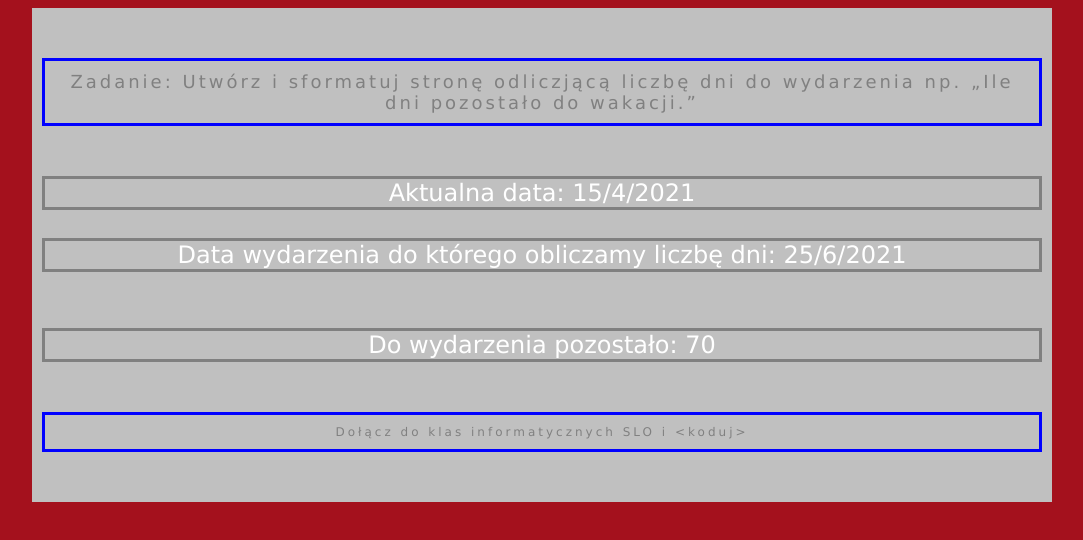
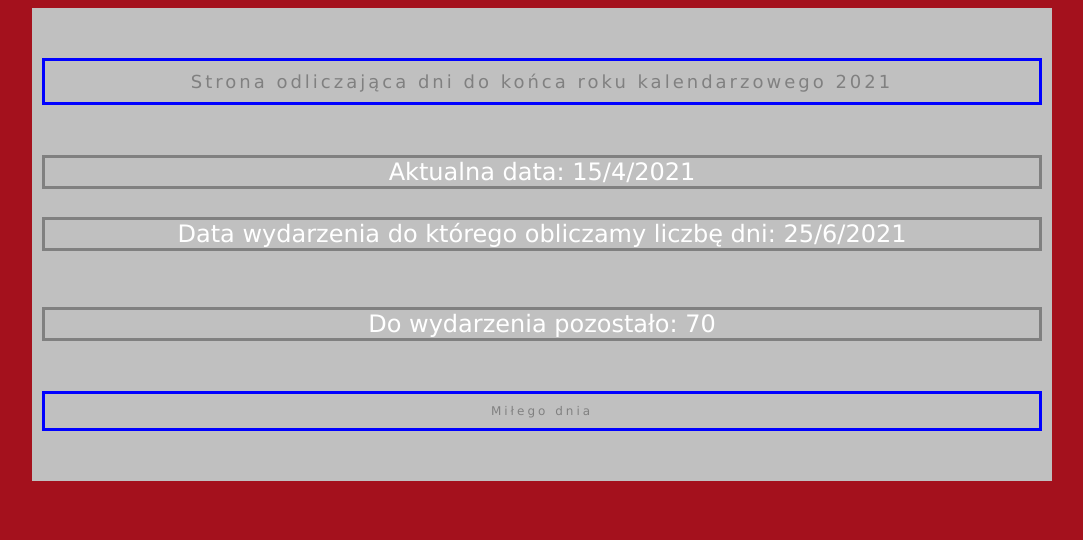
Before and after one commit to slosw2cg01/js, a plain HTML site: page index.html in a window 1280 px wide. Shown: the whole page, without its empty margins (98-1181 px from the left). Drawn offline with Linux system fonts and the light colour scheme.

Commit message:
Update index.html

```diff
--- a/index.html
+++ b/index.html
@@ -42,7 +42,7 @@
 
 <div id="container">
 <div id="topBar">
-Zadanie: Utwórz i sformatuj stronę odliczjącą liczbę dni do wydarzenia np. „Ile dni pozostało do wakacji.”</div>
+Strona odliczająca dni do końca roku kalendarzowego 2021</div>
 
 	<div id="aktualnaData">...</div>
 
@@ -58,7 +58,7 @@ Zadanie: Utwórz i sformatuj stronę odliczjącą liczbę dni do wydarzenia np.
 	odliczanie();
 </script>
 <div id="footer">
-Dołącz do klas informatycznych SLO i &lt;koduj&gt;
+Miłego dnia
 </div>
 </div>
 </body>
```
